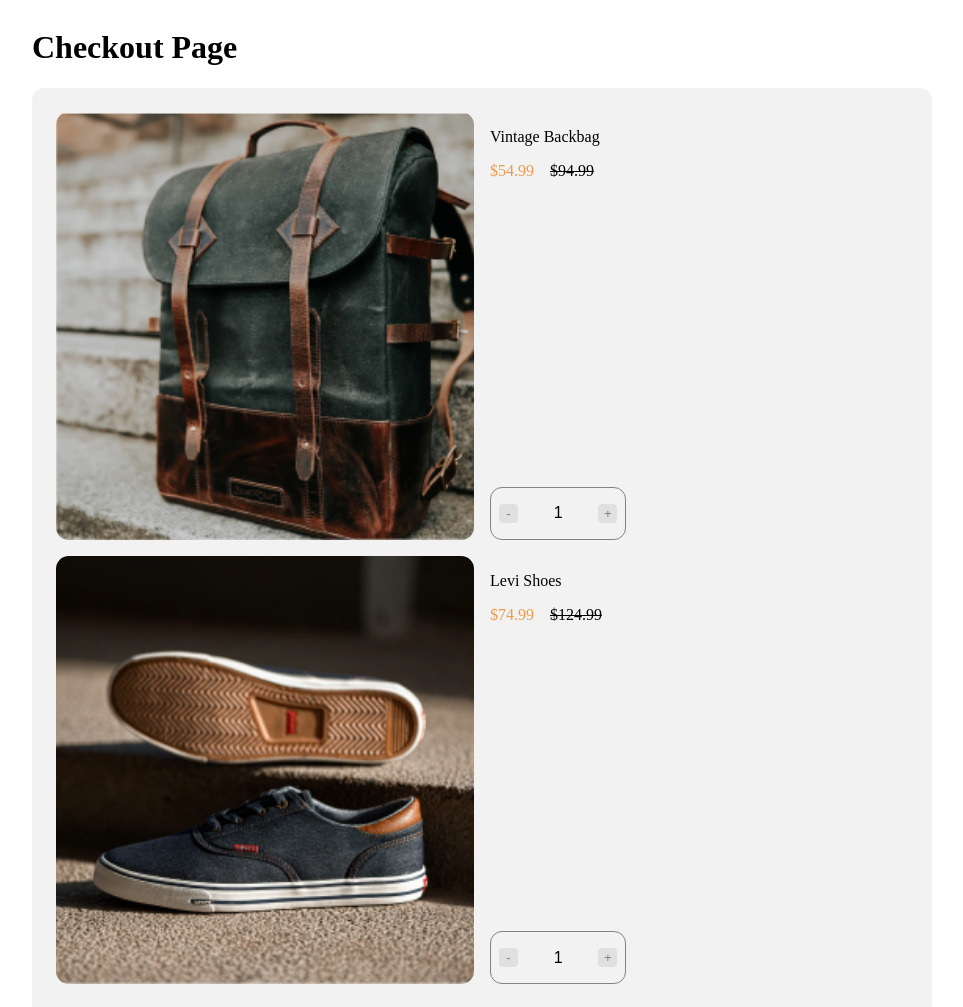
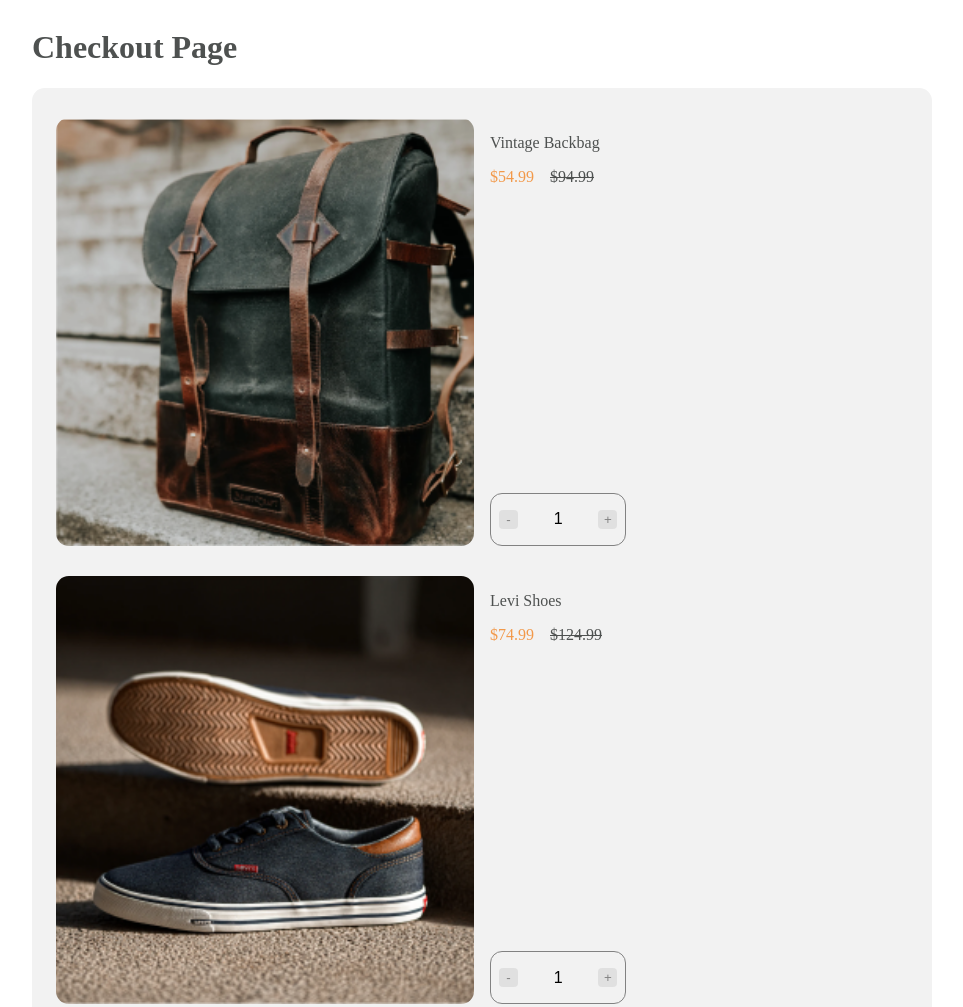
Before and after one commit to shanmukhrvl/checkout-page, a website built with Parcel: page src/index.html in a window 1280 px wide. Shown: the top 1007 px of the page, without its empty margins (158-1121 px from the left). Built offline with nearby package versions, Linux system fonts and the light colour scheme.

Commit message:
styles refactored

```diff
--- a/src/scss/_config.scss
+++ b/src/scss/_config.scss
@@ -3,3 +3,4 @@
 $gray-5: #e0e0e0;
 $gray-6: #f2f2f2;
 $orange: #f2994a;
+$light-black: #4e5150;
--- a/src/scss/main.scss
+++ b/src/scss/main.scss
@@ -14,17 +14,23 @@
   flex-direction: column;
 }
 
+.header {
+  &__title {
+    color: $light-black;
+  }
+}
+
 .checkout {
   background: $gray-6;
-  padding: 1.5em;
+  padding: 0 1.5em;
   border-radius: 0.8rem;
 
   &__items {
     display: flex;
     flex-direction: column;
-    gap: 1em;
 
     .item {
+      margin-top: 1.875rem;
       display: grid;
       grid-template-columns: 1fr 1fr;
       grid-template-rows: 1fr 1fr;
@@ -48,6 +54,10 @@
       &__info {
         grid-area: item__info;
 
+        .item__name {
+          color: $light-black;
+        }
+
         .item__price {
           display: flex;
           gap: 1em;
@@ -58,6 +68,7 @@
 
           &--original {
             text-decoration: line-through;
+            color: $light-black;
           }
         }
       }
```
Also changed, not shown: 4 other files.
